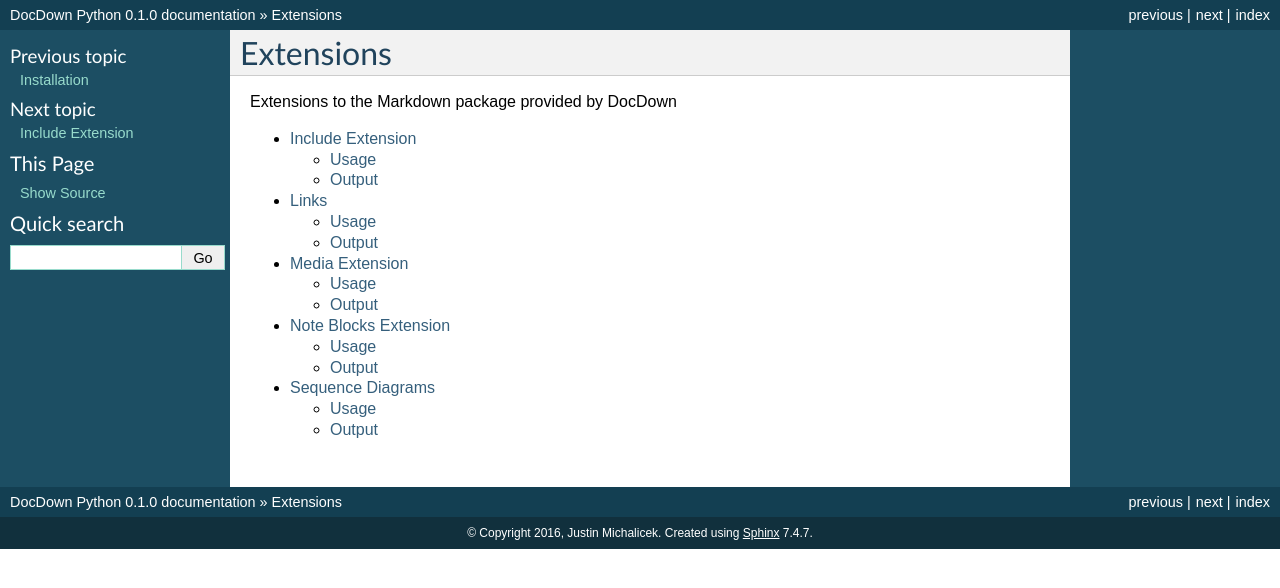
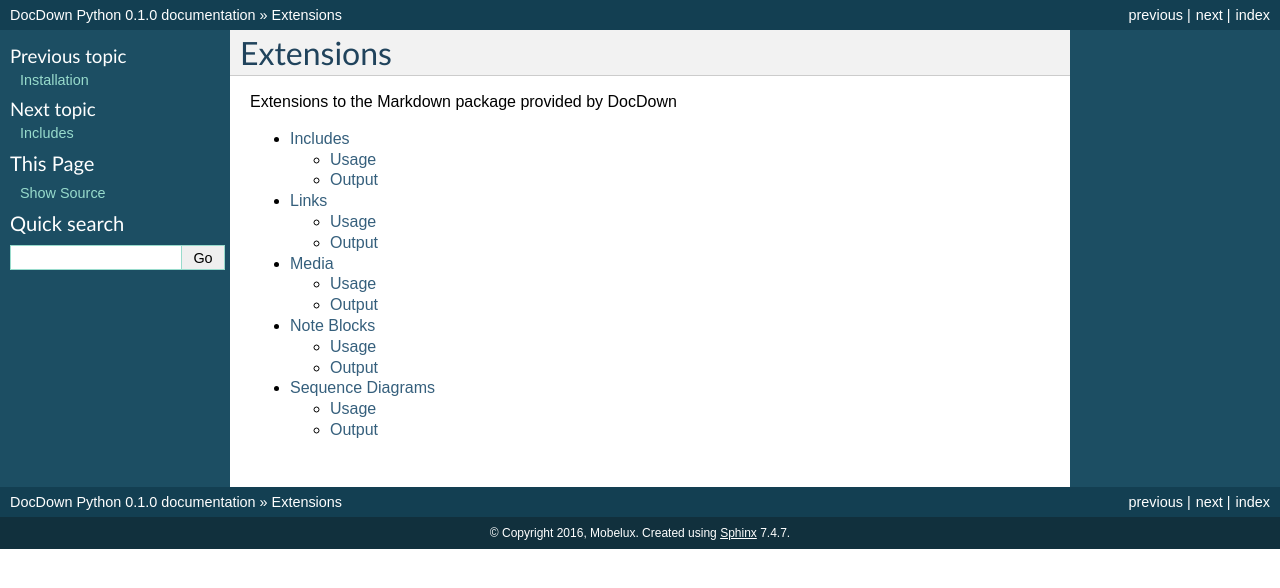
Before and after one commit to livio/DocDown-Python, a Sphinx documentation site: the page built from docs/extensions.rst, in a window 1280 px wide. Shown: the top 588 px of the page. Built offline with Sphinx 7.4.7, drawn with Linux system fonts in a browser that asks for light colours.

Commit message:
add missing rst files generated by make docs command

```diff
--- a/README.rst
+++ b/README.rst
@@ -8,6 +8,12 @@
      :target: https://pyup.io/repos/github/Mobelux/DocDown-Python/
      :alt: Updates
 
+
+Documentation
+----------------
+
+Run ``make docs`` to build the HTML documentation for DocDown Python
+
 Credits
 ---------
 
--- a/docs/conf.py
+++ b/docs/conf.py
@@ -56,7 +56,7 @@
 
 # General information about the project.
 project = u'DocDown Python'
-copyright = u"2016, Justin Michalicek"
+copyright = u"2016, Mobelux"
 
 # The version info for the project you're documenting, acts as replacement
 # for |version| and |release|, also used in various other places throughout
@@ -210,7 +210,7 @@
 latex_documents = [
     ('index', 'docdown_python.tex',
      u'DocDown Python Documentation',
-     u'Justin Michalicek', 'manual'),
+     u'Mobelux', 'manual'),
 ]
 
 # The name of an image file (relative to this directory) to place at
@@ -241,7 +241,7 @@
 man_pages = [
     ('index', 'docdown_python',
      u'DocDown Python Documentation',
-     [u'Justin Michalicek'], 1)
+     [u'Mobelux'], 1)
 ]
 
 # If true, show URL addresses after external links.
@@ -256,7 +256,7 @@
 texinfo_documents = [
     ('index', 'docdown_python',
      u'DocDown Python Documentation',
-     u'Justin Michalicek',
+     u'Mobelux',
      'docdown_python',
      'One line description of project.',
      'Miscellaneous'),
--- a/docs/extensions.rst
+++ b/docs/extensions.rst
@@ -6,9 +6,6 @@
 
 .. toctree::
    :maxdepth: 2
+   :glob:
 
-   extensions/include
-   extensions/links
-   extensions/media
-   extensions/notes
-   extensions/sequence
+   extensions/*
--- a/docs/extensions/include.rst
+++ b/docs/extensions/include.rst
@@ -1,5 +1,5 @@
 ##################
-Include Extension
+Includes
 ##################
 
 The include DocDown tag allows for including code samples as well as CSV files into the markdown from separate files
--- a/docs/extensions/media.rst
+++ b/docs/extensions/media.rst
@@ -1,5 +1,5 @@
 ################
-Media Extension
+Media
 ################
 
 The media DocDown extension updates all images that do not start with http or // to use the configurable media URL.
--- a/docs/extensions/notes.rst
+++ b/docs/extensions/notes.rst
@@ -1,5 +1,5 @@
 ######################
-Note Blocks Extension
+Note Blocks
 ######################
 
 Note blocks allows for calling out content in note like fashion. The note type context is configurable through the options
--- a/docs/index.rst
+++ b/docs/index.rst
@@ -9,12 +9,13 @@
 Contents:
 
 .. toctree::
-   :maxdepth: 3
+   :maxdepth: 2
+   :glob:
 
    readme
    installation
    extensions
-   template_adapters/index
+   template_adapters/*
    contributing
    authors
    history
```
Also changed, not shown: docs/docdown.rst (added, +69 -0 lines), docs/docdown.template_adapters.rst (added, +38 -0 lines), docs/modules.rst (added, +7 -0 lines).
